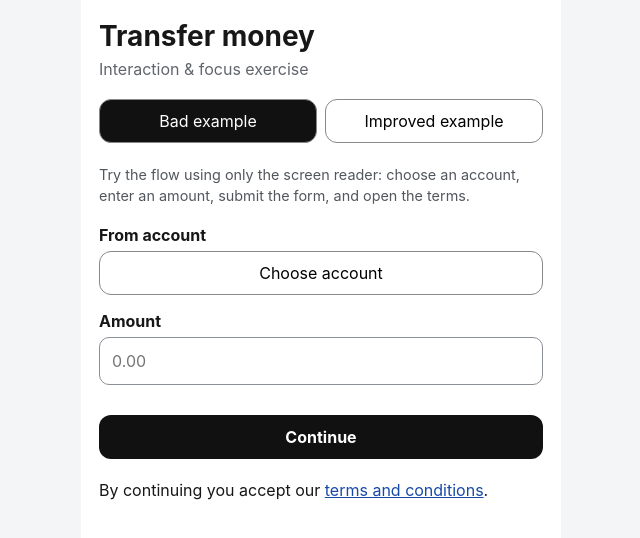
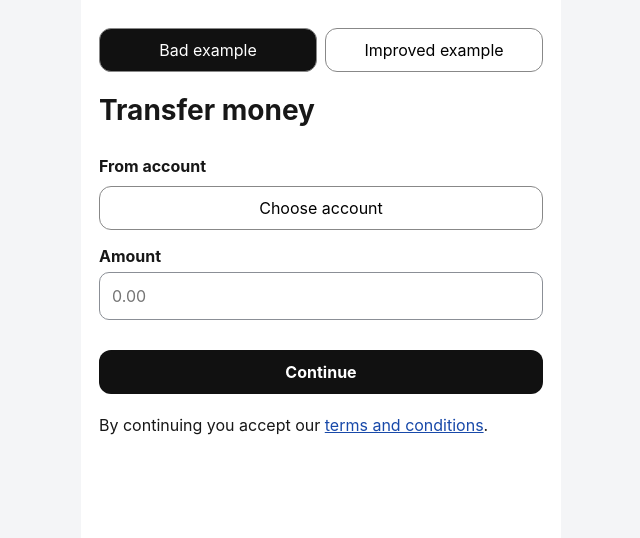
Before and after one commit to pmbfpereira/mobile-screen-reader-skillup, a plain HTML site: page 02_interaction_focus.html in a window 1280 px wide. Shown: the whole page, without its empty margins (319-959 px from the left). Drawn offline with Linux system fonts and the light colour scheme.

Commit message:
Update 02_interaction_focus.html

```diff
--- a/02_interaction_focus.html
+++ b/02_interaction_focus.html
@@ -155,25 +155,22 @@ hr {
 </head>
 <body>
 <main class="app">
-  <div class="topbar">
-    <div>
-      <h1>Transfer money</h1>
-      <p class="muted" style="margin:4px 0 0">Interaction & focus exercise</p>
-    </div>
-  </div>
 
   <div class="tabs" aria-label="Demo mode">
     <button id="badTab" aria-pressed="true">Bad example</button>
     <button id="goodTab" aria-pressed="false">Improved example</button>
   </div>
 
-  <p class="demo-note">
-    Try the flow using only the screen reader: choose an account, enter an amount, submit the form, and open the terms.
-  </p>
+
+  <div class="topbar">
+    <div>
+      <h1>Transfer money</h1>
+    </div>
+  </div>
 
   <section id="badVersion">
     <div class="field">
-      <div style="font-weight:700;margin-bottom:6px">From account</div>
+      <div style="font-weight:700;margin-top:28px;margin-bottom:10px">From account</div>
       <button id="badAccountBtn" style="width:100%">Choose account</button>
     </div>
 
```
